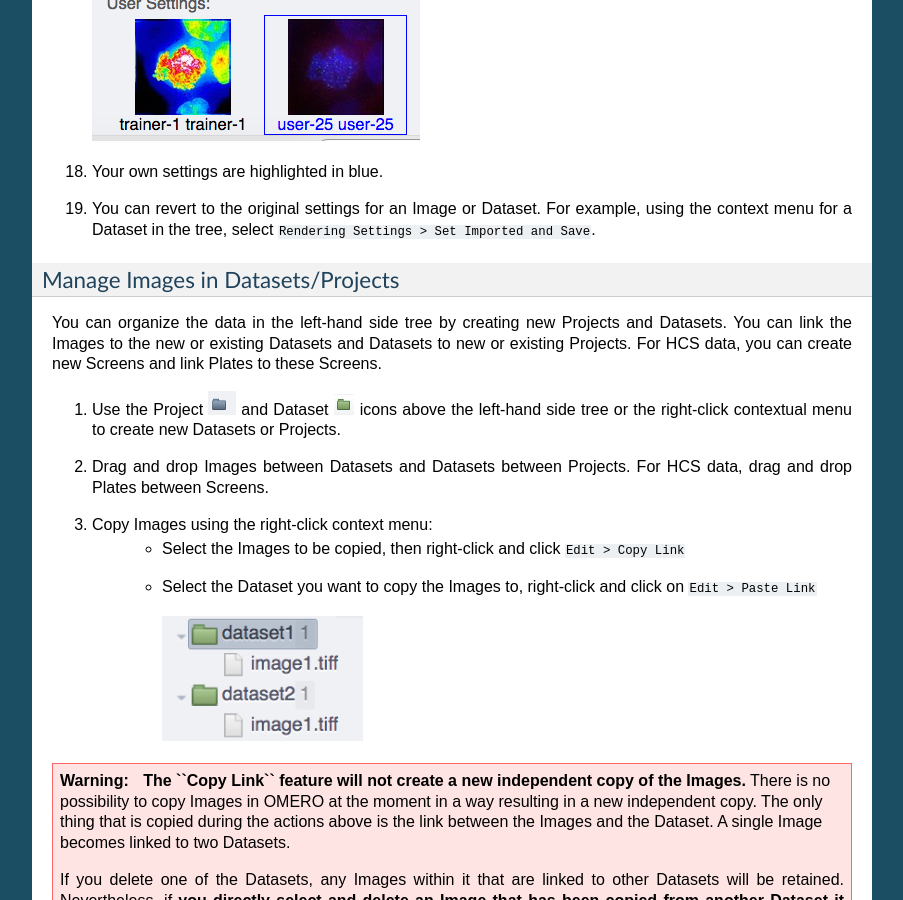
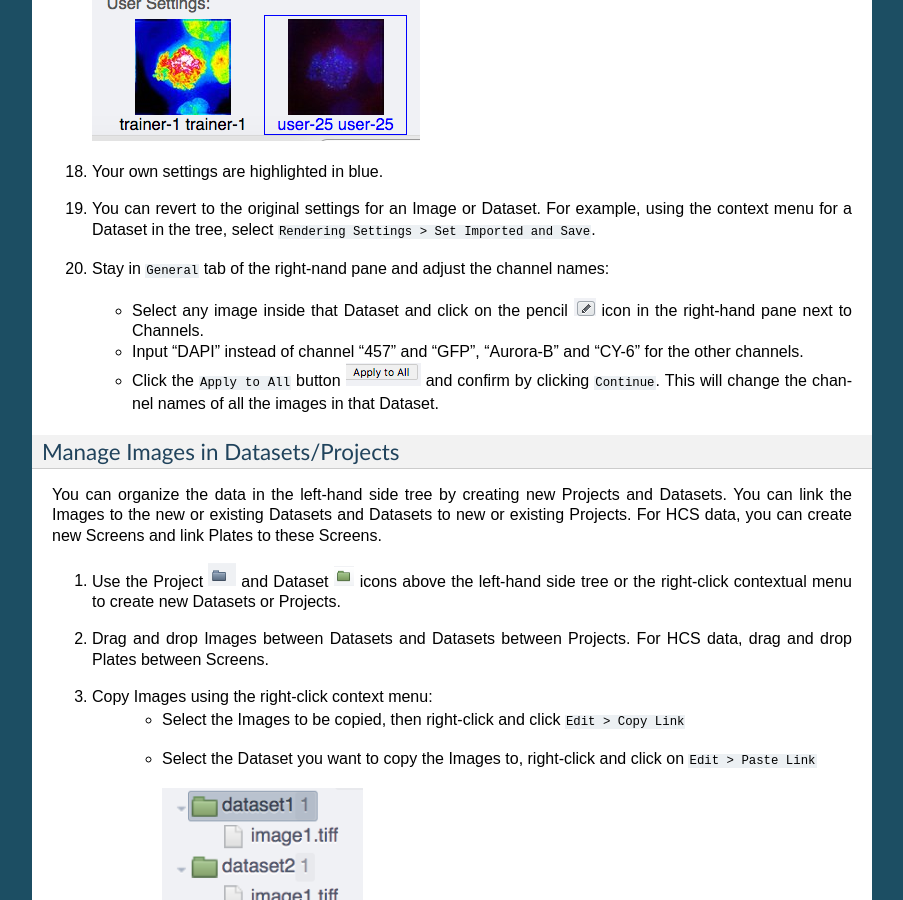
Before and after one commit to ome/omero-guide-introduction, a Sphinx documentation site: the page built from docs/data-management.rst, in a window 1280 px wide and 900 px high, scrolled down 3637 px. Shown: the whole window, without its empty margins (198-1101 px from the left). Built offline with Sphinx 7.4.7, drawn with Linux system fonts in a browser that asks for light colours.

Commit message:
Add channel renaming feature

```diff
--- a/docs/data-management.rst
+++ b/docs/data-management.rst
@@ -134,6 +134,13 @@ Browsing and rendering
 
 #. You can revert to the original settings for an Image or Dataset. For example, using the context menu for a Dataset in the tree, select ``Rendering Settings > Set Imported and Save``.
 
+#. Stay in ``General`` tab of the right-nand pane and adjust the channel names:
+
+   - Select any image inside that Dataset and click on the pencil |image16| icon in the right-hand pane next to Channels.
+
+   - Input “DAPI” instead of channel “457” and “GFP”, “Aurora-B” and “CY-6\ ” for the other channels.
+
+   - Click the ``Apply to All`` button |image17| and confirm by clicking ``Continue``. This will change the channel names of all the images in that Dataset.
 
 Manage Images in Datasets/Projects
 ~~~~~~~~~~~~~~~~~~~~~~~~~~~~~~~~~~
@@ -233,3 +240,9 @@ Typically an administrator works on behalf of other users in a group where the a
    :height: 2.4592in
 .. |image5| image:: images/management6.png
    :height: 4.9in
+.. |image16| image:: images/management16.png
+   :width: 0.22917in
+   :height: 0.1875in
+.. |image17| image:: images/management17.png
+   :width: 0.78125in
+   :height: 0.23958in
```
Also changed, not shown: docs/images/management16.png (added), docs/images/management17.png (added).
